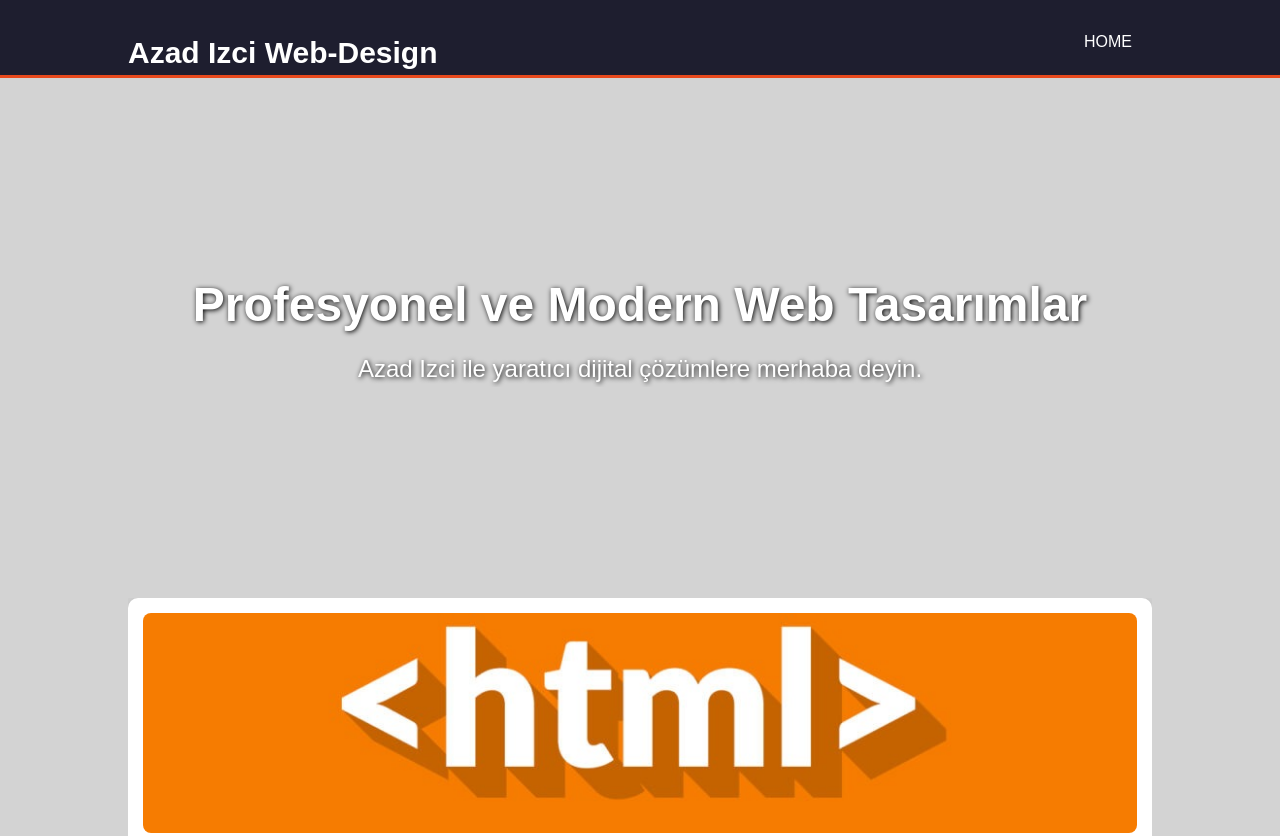
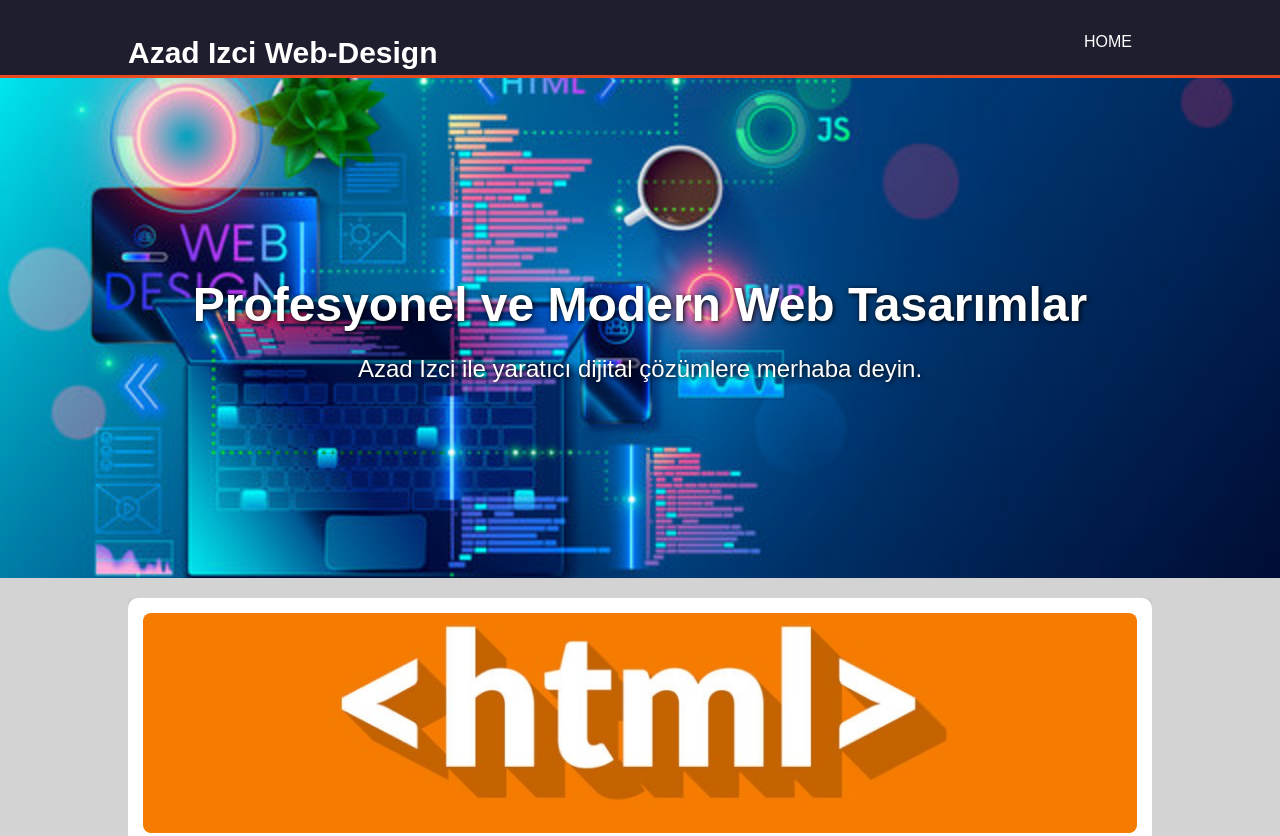
Before and after one commit to azadizci/superbasic-wbsite, a plain HTML site: page index.html in a window 1280 px wide. Shown: the top 836 px of the page. Drawn offline with Linux system fonts and the light colour scheme.

Commit message:
Update style.css.herosection

```diff
--- a/style.css
+++ b/style.css
@@ -56,8 +56,8 @@
 
   /* HERO SECTION */
   #showcase {
-    background: url("ya.jpg")
-        background-image: url("ya.jpg");
+    background: url("ya.jpg");
+
 background-repeat: no-repeat;
 background-position: center center;
 background-size: cover;
```
